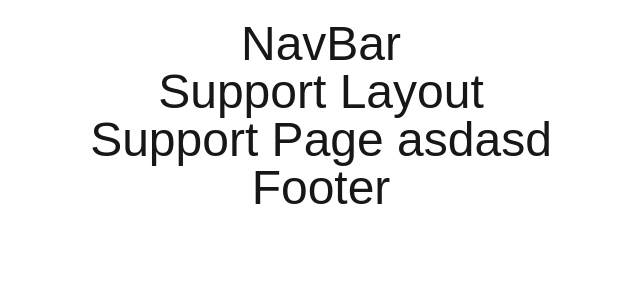
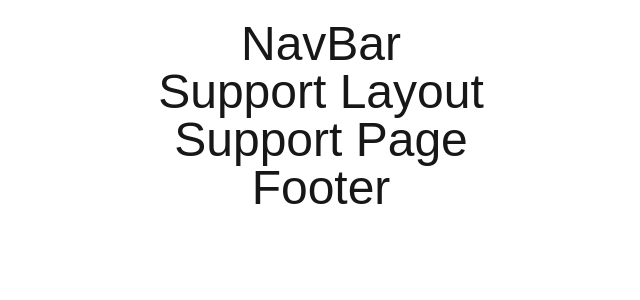
Before and after one commit to SDSU-CompE-561-Spring-2025/prof-frontend, a Next.js app: page /support in a window 1280 px wide. Shown: the top 300 px of the page, without its empty margins (319-959 px from the left). Built offline with nearby package versions, Linux system fonts and the light colour scheme.

Commit message:
Removed non sense text.

```diff
--- a/src/app/support/page.tsx
+++ b/src/app/support/page.tsx
@@ -1,3 +1,3 @@
 export default function SupportPage() {
-	return <h1>Support Page asdasd</h1>;
+	return <h1>Support Page </h1>;
 }
```
